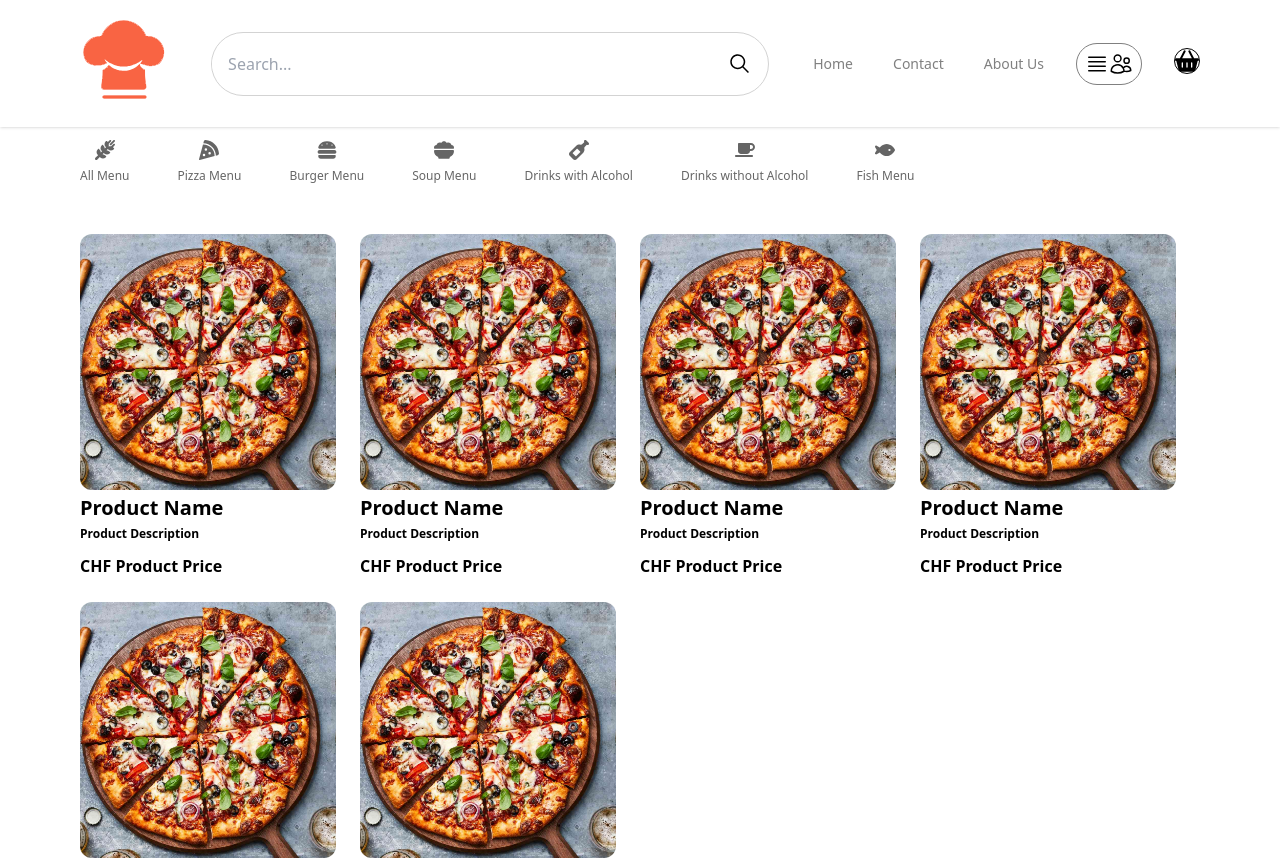
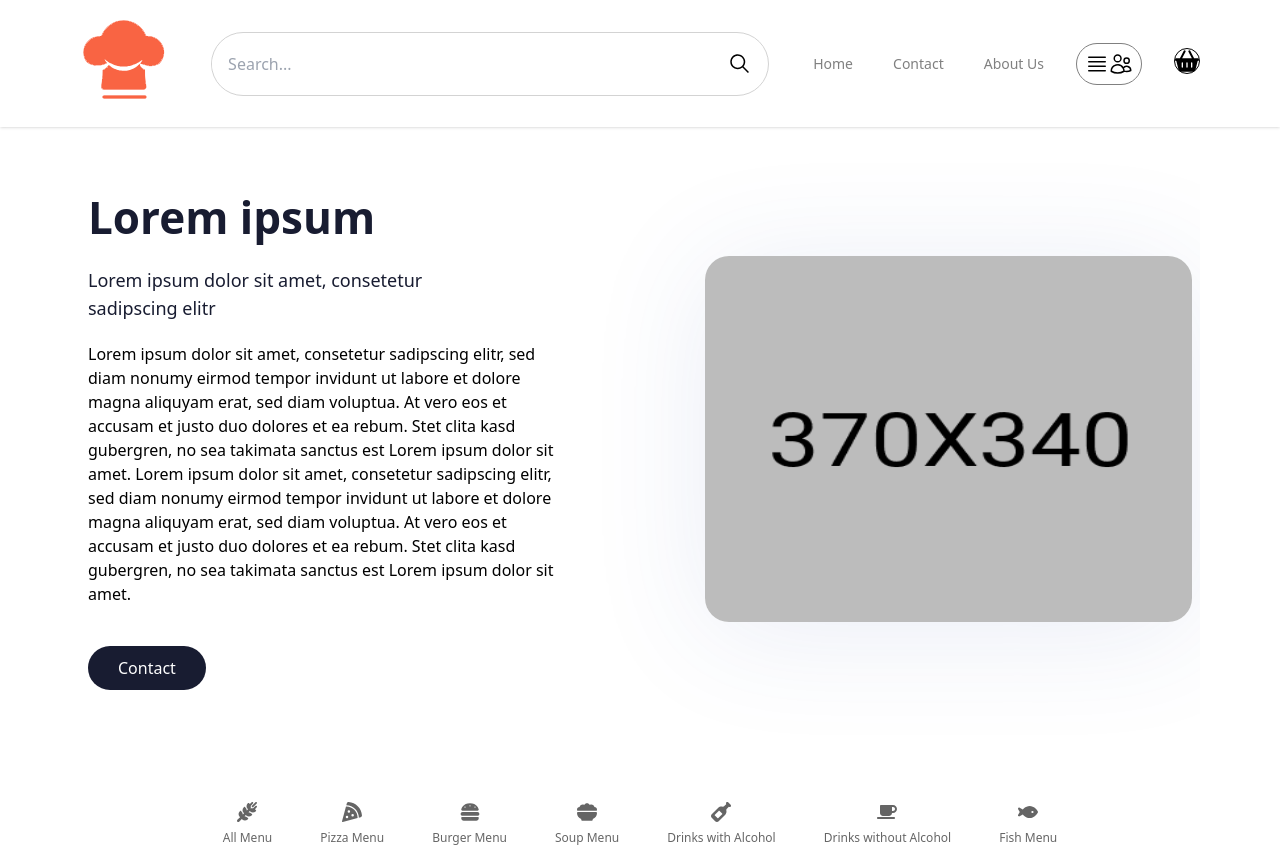
Before and after one commit to ChadevDevelopment/BestFood, a Next.js app in the folder best_food_next/: page / in a window 1280 px wide. Shown: the top 860 px of the page. Built offline with nearby package versions, Linux system fonts and the light colour scheme.

Commit message:
homepage changes

```diff
--- a/best_food_next/app/page.tsx
+++ b/best_food_next/app/page.tsx
@@ -2,10 +2,12 @@
 import Categories from "@/components/categories/Categories";
 import Footer from "@/components/footer/footer";
 import ProductList from "@/components/productlist/ProductList";
+import Hero from "@/components/hero";
 
 export default function Home() {
   return (
     <main className="max-w-[1500px] mx-auto px-20">
+      <Hero />
       <Categories />
 
       <div className="mt-4 grid grid-cols-1 md:grid-cols-2 lg:grid-cols-4  ">
--- a/best_food_next/components/categories/Categories.tsx
+++ b/best_food_next/components/categories/Categories.tsx
@@ -1,9 +1,7 @@
-
-
 const Categories = () => {
 
   return (
-    <div className="flex justify-start">
+    <div className="flex justify-center items-center">
       <div className="pt-3 cursor-pointer pb-4 flex justify-around items-center space-x-12">
         {/* for All Menu begin */}
         <div className="pb-4 flex flex-col items-center space-y-2 border-b-2 border-white opacity-60 hover:border-gray-400 hover:opacity-90">
--- /dev/null
+++ b/best_food_next/components/hero/index.tsx
@@ -0,0 +1,68 @@
+import Image from "next/image";
+import Link from "next/link";
+
+const Hero = () => {
+
+  return (
+    <>
+      <section className="pt-35 md:pt-40 xl:pt-15 pb-20 xl:pb-25 overflow-hidden">
+        <div className="mx-auto max-w-c-1390 px-4 md:px-2 2xl:px-0">
+          <div className="flex lg:items-center lg:gap-8 xl:gap-32.5">
+            <div className=" md:w-1/2">
+              <h1 className="text-black text-3xl xl:text-hero font-bold mb-5 pr-16 ">
+                Lorem ipsum
+              </h1>
+
+              <h6 className="text-black xl:text-lg font-medium mb-5 pr-16 ">
+                Lorem ipsum dolor sit amet, consetetur sadipscing elitr
+              </h6>
+
+              <div className="hidden md:block">
+                <p>
+                  Lorem ipsum dolor sit amet, consetetur sadipscing elitr, sed diam nonumy eirmod tempor invidunt ut labore et dolore magna aliquyam erat, sed diam voluptua.
+                  At vero eos et accusam et justo duo dolores et ea rebum. Stet clita kasd gubergren, no sea takimata sanctus est Lorem ipsum dolor sit amet.
+                  Lorem ipsum dolor sit amet, consetetur sadipscing elitr, sed diam nonumy eirmod tempor invidunt ut labore et dolore magna aliquyam erat, sed diam voluptua.
+                  At vero eos et accusam et justo duo dolores et ea rebum. Stet clita kasd gubergren, no sea takimata sanctus est Lorem ipsum dolor sit amet.
+                </p>
+              </div>
+
+              <div className="md:hidden">
+                <p>
+                    At vero eos et accusam et justo duo dolores et ea rebum.
+                    Stet clita kasd gubergren, no sea takimata sanctus est Lorem ipsum dolor sit amet.
+                </p>
+              </div>
+
+              <div className="mt-10">
+                <div className="flex justify-left flex-wrap gap-5">
+                  <Link
+                    href="/"
+                    className="flex bg-black hover:bg-blackho text-white rounded-full ease-in-out duration-300 px-7.5 py-2.5"
+                  >
+                    Contact
+                  </Link>
+                </div>
+              </div>
+            </div>
+
+            <div className="animate_right md:w-1/2 hidden lg:block">
+              <div className="relative 2xl:-mr-7.5">
+                <div className=" relative aspect-[1920/1440] w-full">
+                  <Image
+                    className="shadow-solid-l rounded-3xl"
+                    src="/1.png"
+                    alt="Hero"
+                    priority
+                    fill
+                  />
+                </div>
+              </div>
+            </div>
+          </div>
+        </div>
+      </section>
+    </>
+  );
+};
+
+export default Hero;
```
Also changed, not shown: best_food_next/public/1.png (added), 1 other file (tests, documents, lock files or other folders).
